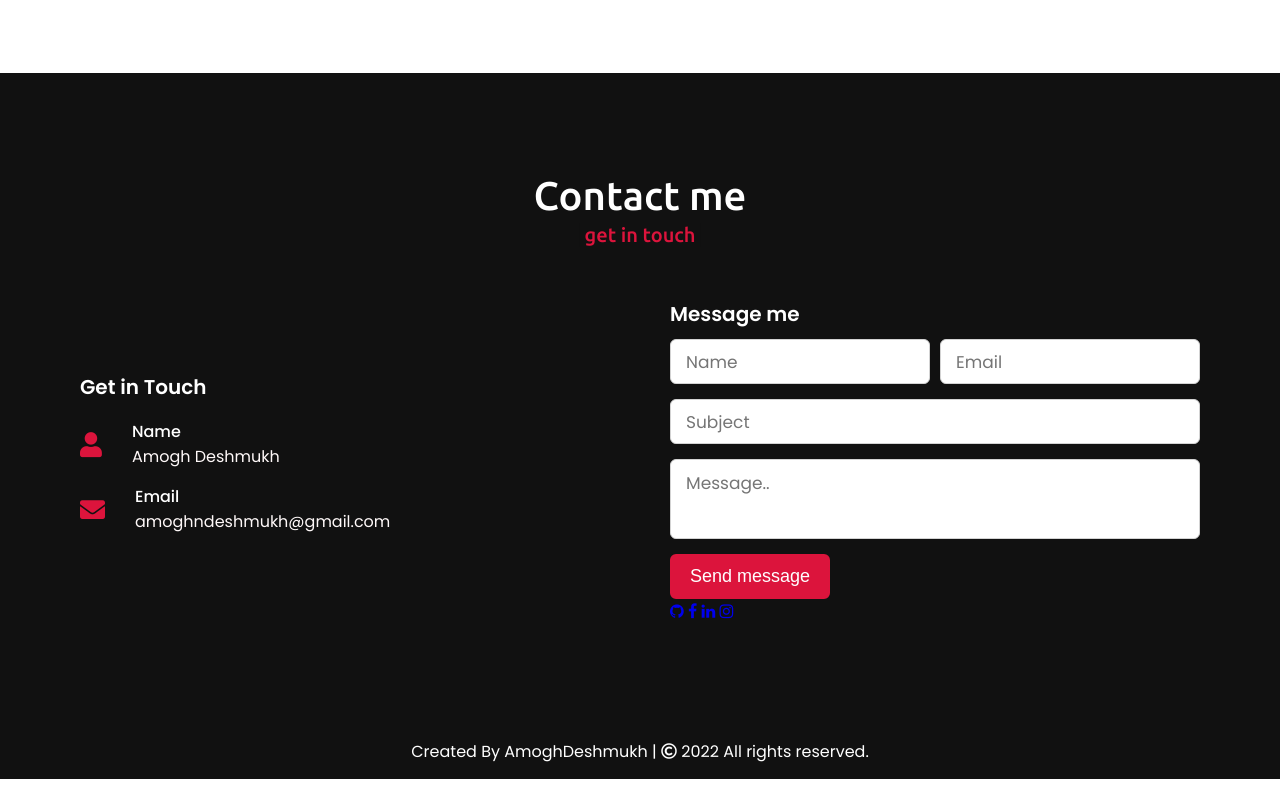
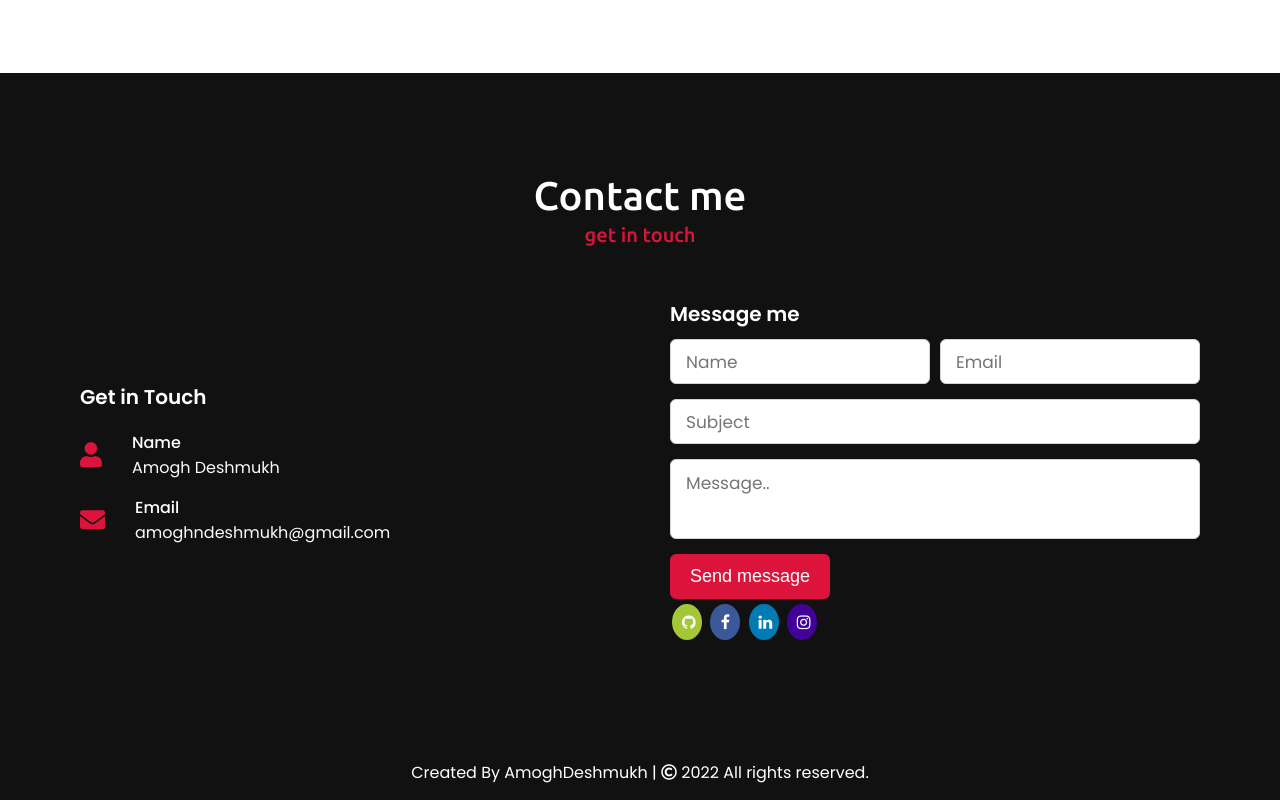
Before and after one commit to AmoghDeshmukh/portfolio22, a plain HTML site: page index.html in a window 1280 px wide. Shown: the part 3070-3870 px from the top of the page. Before the commit the page ends 3849 px from the top, so only its background shows below. Drawn offline with nearby package versions, Linux system fonts and the light colour scheme.

Commit message:
Update style.css

```diff
--- a/style.css
+++ b/style.css
@@ -642,3 +642,33 @@ footer span a:hover{
         line-height: 38px;
     }
 }
+
+
+.fa {
+    padding: 10px;
+    font-size: 30px;
+    width: 30px;
+    text-align: center;
+    text-decoration: none;
+    margin: 5px 2px;
+    border-radius: 50%;
+}
+.fa:hover {
+    opacity: 5.7;
+}
+.fa-github{
+    background: #a4c639;
+    color: white;
+}
+.fa-facebook{
+    background: #3B5998;
+    color: white;
+}
+.fa-linkedin{
+    background: #007bb5;
+    color: white;
+}
+.fa-instagram{
+    background: #430297;
+    color: white;
+}
```
